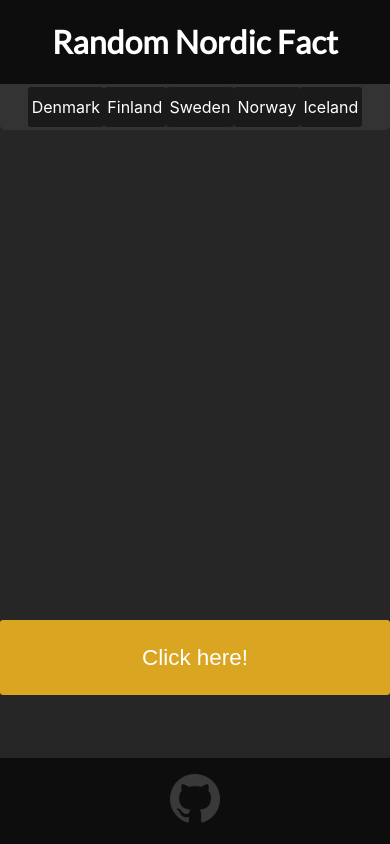
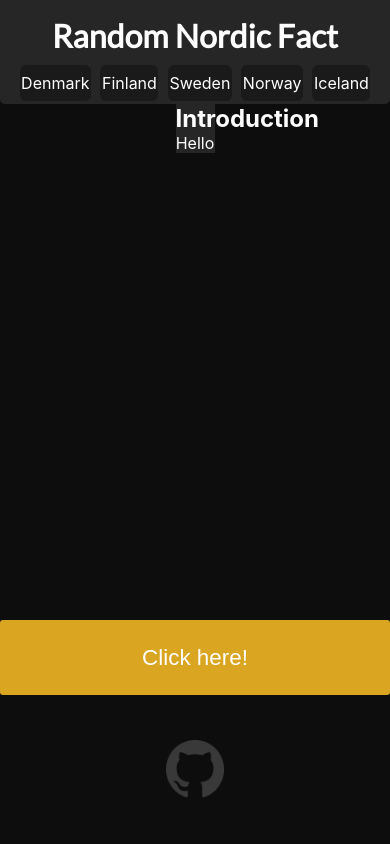
Before and after one commit to Daniel-K-Miller/Random-Nordic-Fact, a React (Create React App) app: page / in a window 390 px wide. Built offline with nearby package versions, Linux system fonts and the light colour scheme.

Commit message:
Changed styling for Mobile with media queries using styled-components

```diff
--- a/src/App.js
+++ b/src/App.js
@@ -2,6 +2,7 @@ import React, { Component } from 'react';
 import styled from 'styled-components';
 import Navi from './modules/Navi.js';
 import Header from './modules/Title.js';
+import Intro from './modules/Intro.js'
 import Footer from './modules/Footer.js';
 import Combined from './modules/CombinedFact.js';
 import Button from './modules/Buttons.js';
@@ -42,7 +43,7 @@ const Wrapper = styled.section`
   width: 1000px;
   height: 100vh;
   position: relative;
-  background-color: #262626;
+  background-color: #0d0d0d;
   // tablet
   @media (min-width: 768px) and (max-width: 1024px) {
 
@@ -273,6 +274,7 @@ class App extends Component {
       <Wrapper>
         <Header />
         <Navi nordicArray={originArray} testArray={this.state.objectFromArray} onChange={this.handleArray} arrayTotal={arrayTotalValue} />
+        {!this.state.clicked && <Intro />}
         <Button clicked={this.state.clicked} text={this.state.text} handleClick={this.handleClick} styles={this.state.styles} />
         <Combined clicked={this.state.clicked} text={this.state.text} testArray={this.state.objectFromArray} fact={this.state.fact} country={this.state.country} posOfFact={this.state.posOfFact} />
         <SocialMedia fact={this.state.fact} />
--- a/src/modules/CombinedFact.js
+++ b/src/modules/CombinedFact.js
@@ -21,7 +21,7 @@ const Wrapper = styled.article`
     // Potrait mobile
     @media (min-width: 320px) and (max-width: 480px) {
 
-
+        margin-top: 5vh;
 
     }
 `
--- a/src/modules/Footer.js
+++ b/src/modules/Footer.js
@@ -49,10 +49,10 @@ const Nav = styled.footer`
     }
     // Potrait mobile
     @media (min-width: 320px) and (max-width: 480px) {
-        padding: 0;
+        padding-bottom: 3vh;
         width: 100vw;
         img {
-            width: 50px;
+            width: 15vw;
         }
         p {
             visibility: hidden;
--- /dev/null
+++ b/src/modules/Intro.js
@@ -0,0 +1,28 @@
+import React, { Component } from 'react';
+import styled from 'styled-components';
+
+const Wrapper = styled.section`
+    margin: 0 auto;
+    width: 10vw;
+    background-color: #262626;
+`
+
+const Paragraph = styled.p`
+    color: white;
+`
+const SubHeading = styled.h2`
+    color: white;
+`
+
+class Intro extends Component {
+    render() {
+        return (
+            <Wrapper>
+                <SubHeading>Introduction</SubHeading>
+                <Paragraph>Hello</Paragraph>
+            </Wrapper>
+        )
+    }
+}
+
+export default Intro;
--- a/src/modules/Navi.js
+++ b/src/modules/Navi.js
@@ -5,8 +5,8 @@ import ListItem from './navi/list.js'
 const Nav = styled.nav`
     display: flex;
     color: white;
-    margin: 0 100px;
-    background-color: #333333;
+    margin: 0;
+    background-color: #262626;
     border-bottom-left-radius: 5px;
     border-bottom-right-radius: 5px;
     justify-content: center;
@@ -15,7 +15,7 @@ const Nav = styled.nav`
         flex-direction: row;
         justify-content: space-around;
         list-style-type: none;
-        width: 100%;
+        width: 80%;
     }
     // tablet
     @media (min-width: 768px) and (max-width: 1024px) {
@@ -30,9 +30,9 @@ const Nav = styled.nav`
         ul {
             display: flex;
             justify-content: space-between;
-        width: auto;
-        flex-direction: row;
-        width: auto;
+            width: auto;
+            flex-direction: row;
+            width: 90%;
         }
     }
 `
--- a/src/modules/Title.js
+++ b/src/modules/Title.js
@@ -9,8 +9,8 @@ const Title = styled.header`
   font-family: 'Lato';
   font-weight: bold;
   font-size: 2em;
-  padding: .7em 0;
-  background: #0d0d0d;
+  padding: .5em 0 .2em 0;
+  background: #262626;
 `
 
 class Random extends Component {
--- a/src/modules/combinedfacts/Facts.js
+++ b/src/modules/combinedfacts/Facts.js
@@ -5,7 +5,7 @@ const Fact = styled.p`
   color: white;
   padding: 1.5em;
   font-size: 1.2em;
-  background: #1a1a1a;
+  background: #262626;
   border-radius: 3px;
   text-align: justify;
   display: inline-block;
--- a/src/modules/combinedfacts/Position.js
+++ b/src/modules/combinedfacts/Position.js
@@ -5,7 +5,7 @@ const PositionLabel = styled.h1`
   color: white;
   padding: .2em .5em;
   font-size: 1.2em;
-  background: #0d0d0d;
+  background: #262626;
   border-radius: 3px;
   text-align: center;
   display: inline-block;
@@ -27,7 +27,9 @@ const PositionLabel = styled.h1`
   // Potrait mobile
   @media (min-width: 320px) and (max-width: 480px) {
     position: inherit;
-    background: #1a1a1a;
+    background: #262626;
+    border-top-left-radius: none;
+    border-top-right-radius: none;
     color: white;
     left: 0vw;
     z-index: 1;
--- a/src/modules/navi/list.js
+++ b/src/modules/navi/list.js
@@ -6,8 +6,7 @@ const LI = styled.li`
     padding: .5em 1em;
     font-size: 1.2em;
     background: #262626;
-    border: 2px solid #666666;
-    border-radius: 3px;
+    border-radius: 6px;
     text-align: center;
     display: inline-block;
     margin: 1em;
@@ -19,7 +18,6 @@ const LI = styled.li`
         ${props => props.styles === 1 && css`
             background-color: #1a1a1a;
             color: white;
-            border-color: #1a1a1a;
             opacity: 1;
         `}
 
```
Lines whose indentation alone changed are shown as unchanged.
